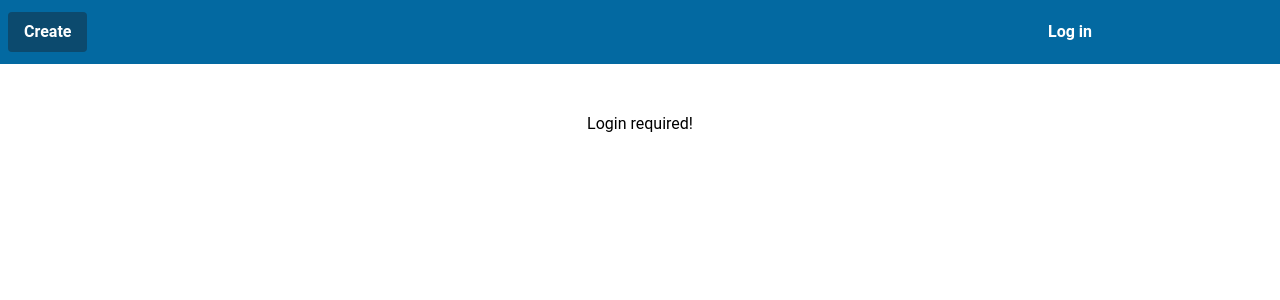
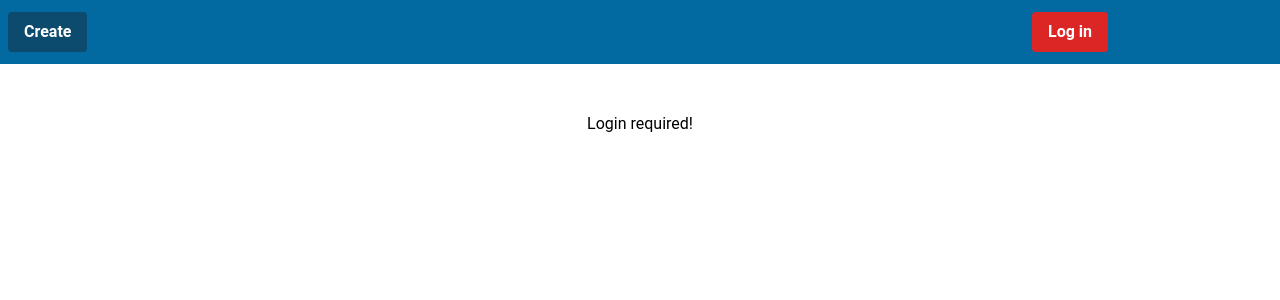
Before and after one commit to diegogb-08/skramify, a Next.js app: page / in a window 1280 px wide. Shown: the top 300 px of the page. Built offline with nearby package versions, Linux system fonts and the light colour scheme; no server answers.

Commit message:
feat(AuthButton): add style to

```diff
--- a/components/button/AuthenticationButton.tsx
+++ b/components/button/AuthenticationButton.tsx
@@ -6,7 +6,7 @@ interface AuthenticationButton {
 const AuthenticationButton = ({ onClick, text }: AuthenticationButton) => {
   return <button
     onClick={onClick}
-    className='text-white font-bold p-4'
+    className='text-white font-bold px-4 py-2 bg-red-600 rounded hover:bg-red-800'
     children={text}
   />
 }
```
